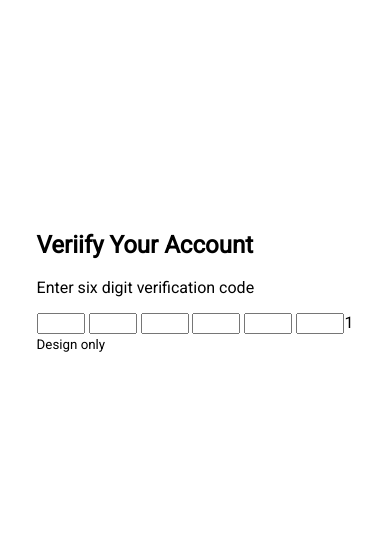
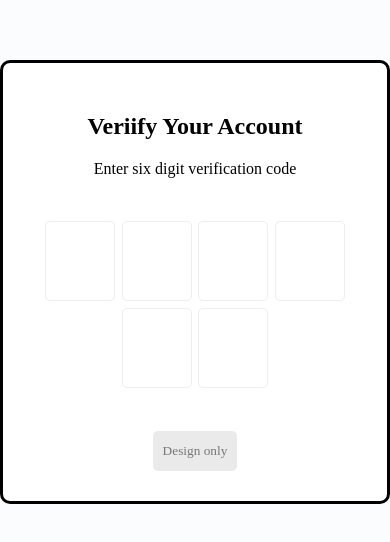
Before and after one commit to gcadigwe/account-verification, a plain HTML site: page index.html in a window 390 px wide. Shown: the part 140-682 px from the top of the page. Drawn offline with Linux system fonts and the light colour scheme; a web font is replaced by a local one.

Commit message:
made it mobile responsive

```diff
--- a/index.html
+++ b/index.html
@@ -24,7 +24,7 @@
         <input type="number" class="code" min="0" max="9" required />
         <input type="number" class="code" min="0" max="9" required />
         <input type="number" class="code" min="0" max="9" required />
-        <input type="number" class="code" min="0" max="9" required />1
+        <input type="number" class="code" min="0" max="9" required />
       </div>
       <small class="info"> Design only </small>
     </div>
--- a/style.css
+++ b/style.css
@@ -1,16 +1,77 @@
-@import url("https://fonts.googleapis.com/css2?family=Roboto&display=swap");
+@import url('https://fonts.googleapis.com/css2?family=Muli:300,700&display=swap');
 
 * {
   box-sizing: border-box;
 }
 
 body {
-  font-family: "Roboto";
+  background-color: #fbfcfe;
+  font-family: 'Muli';
   margin: 0;
-  flex-direction: column;
   align-items: center;
   justify-content: center;
   height: 100vh;
   overflow: hidden;
   display: flex;
 }
+
+.container {
+  background-color: #fff;
+  border: 3px #000 solid;
+  border-radius: 10px;
+  padding: 30px;
+  max-width: 1000px;
+  text-align: center;
+}
+
+.code-container {
+  display: flex;
+  align-items: center;
+  justify-content: center;
+  margin: 40px 0;
+}
+
+.code {
+  border-radius: 5px;
+  font-size: 75px;
+  height: 120px;
+  width: 100px;
+  border: 1px solid #eee;
+  margin: 1%;
+  text-align: center;
+  font-weight: 300;
+  -moz-appearance: textfield;
+}
+
+.code::-webkit-outer-spin-button,
+.code::-webkit-inner-spin-button {
+  -webkit-appearance: none;
+  margin: 0;
+}
+
+.code:valid {
+  border-color: #3498db;
+  box-shadow: 0 10px 10px -5px rgba(0, 0, 0, 0.25);
+}
+
+.info {
+  background-color: #eaeaea;
+  display: inline-block;
+  padding: 10px;
+  line-height: 20px;
+  max-width: 400px;
+  color: #777;
+  border-radius: 5px;
+}
+
+@media (max-width: 600px) {
+  .code-container {
+    flex-wrap: wrap;
+  }
+
+  .code {
+    font-size: 60px;
+    height: 80px;
+    max-width: 70px;
+  }
+}
```
